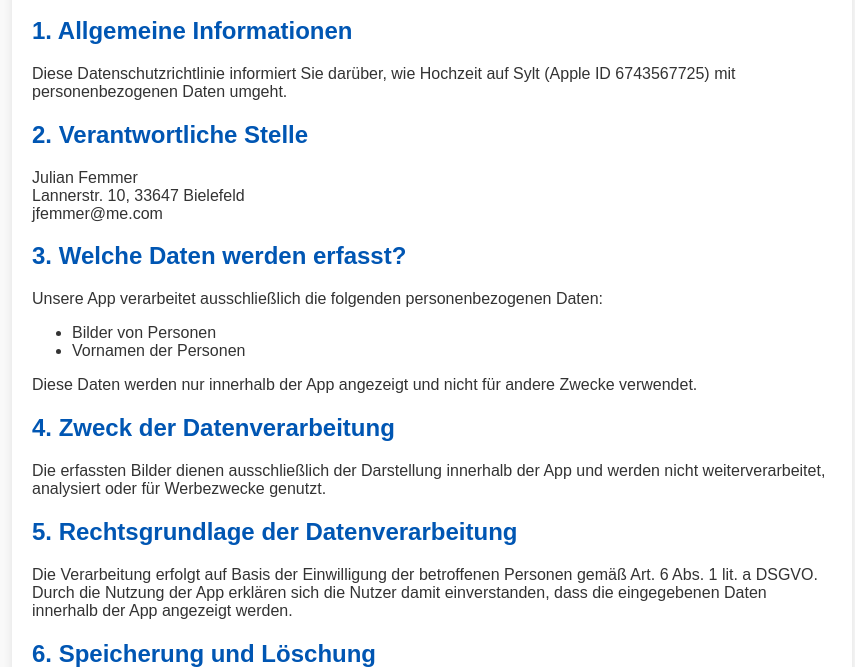
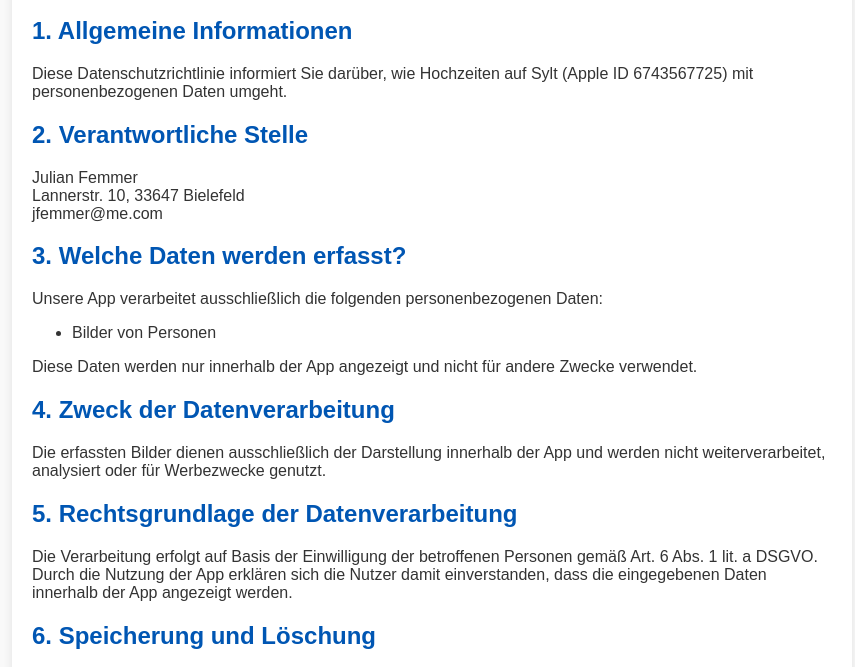
Before and after one commit to kerchi99/sylthochzeiten, a plain HTML site: page index.html in a window 1280 px wide. Shown: the part 141-808 px from the top of the page, without its empty margins (208-1063 px from the left). Drawn offline with Linux system fonts and the light colour scheme.

Commit message:
Update index.html

```diff
--- a/index.html
+++ b/index.html
@@ -37,7 +37,7 @@
         <h1>Datenschutzrichtlinie</h1>
         <p>Letzte Aktualisierung: 12.03.2025</p>
         <h2>1. Allgemeine Informationen</h2>
-        <p>Diese Datenschutzrichtlinie informiert Sie darüber, wie Hochzeit auf Sylt (Apple ID 6743567725) mit personenbezogenen Daten umgeht.</p>
+        <p>Diese Datenschutzrichtlinie informiert Sie darüber, wie Hochzeiten auf Sylt (Apple ID 6743567725) mit personenbezogenen Daten umgeht.</p>
 
         <h2>2. Verantwortliche Stelle</h2>
         <p>Julian Femmer<br>
@@ -48,7 +48,6 @@
 <p>Unsere App verarbeitet ausschließlich die folgenden personenbezogenen Daten:</p>
 <ul>
     <li>Bilder von Personen</li>
-    <li>Vornamen der Personen</li>
 </ul>
 <p>Diese Daten werden nur innerhalb der App angezeigt und nicht für andere Zwecke verwendet.</p>
 
```
